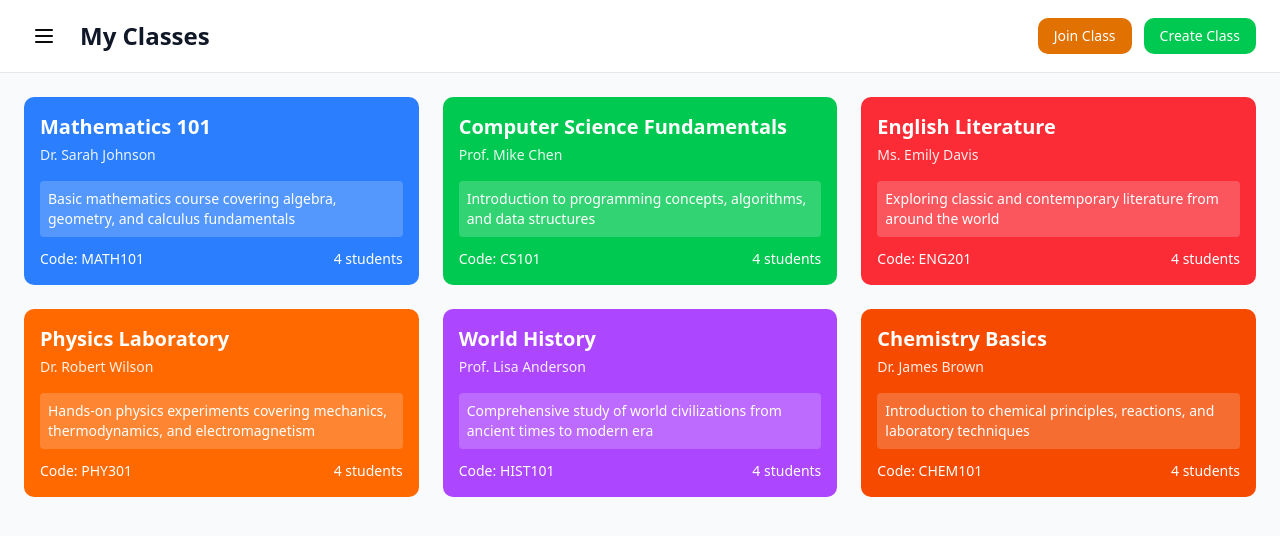
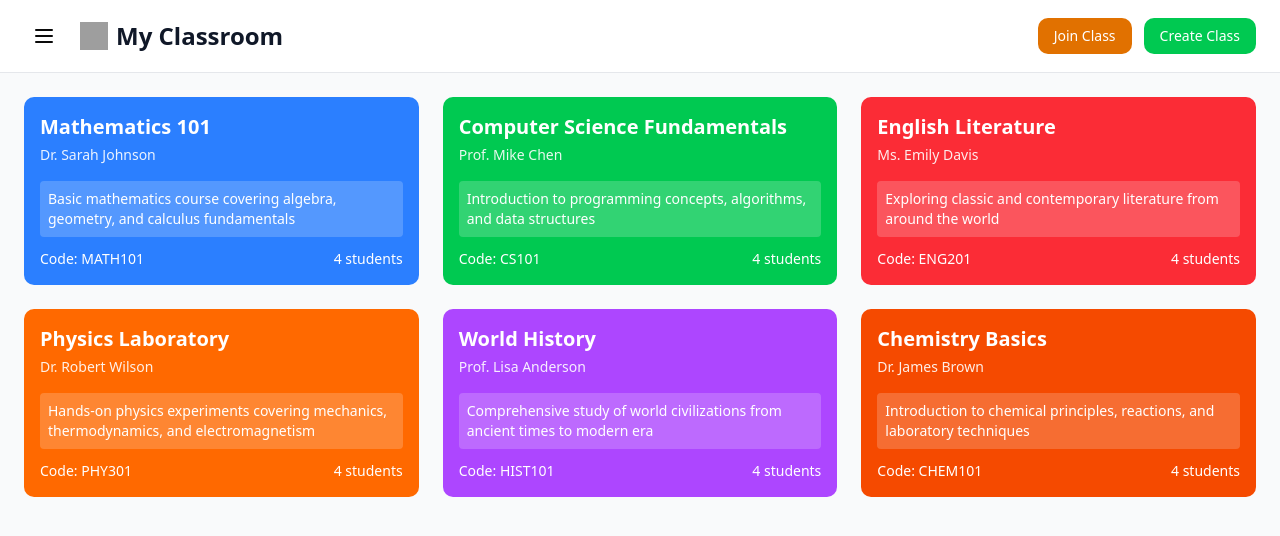
Before and after one commit to rafirabby13/my-classroom, a React (Vite) app: page / in a window 1280 px wide. Shown: the top 536 px of the page. Built offline with nearby package versions, Linux system fonts and the light colour scheme; grey boxes are pictures that could not be loaded.

Commit message:
fixed header

```diff
--- a/src/components/layout/MainLayout.tsx
+++ b/src/components/layout/MainLayout.tsx
@@ -164,7 +164,10 @@ const MainLayout: React.FC = () => {
               >
                 <Menu className="w-6 h-6" />
               </button>
-              <h1 className="text-2xl font-semibold text-gray-900">My Classes</h1>
+              <div className='md:flex items-center gap-2 hidden'>
+                <img className='h-7 w-7' src="/public/logo.png" alt="" />
+                <h1 className="text-2xl font-semibold text-gray-900">My Classroom</h1>
+              </div>
             </div>
             <div className="flex space-x-3">
               <Button
```
